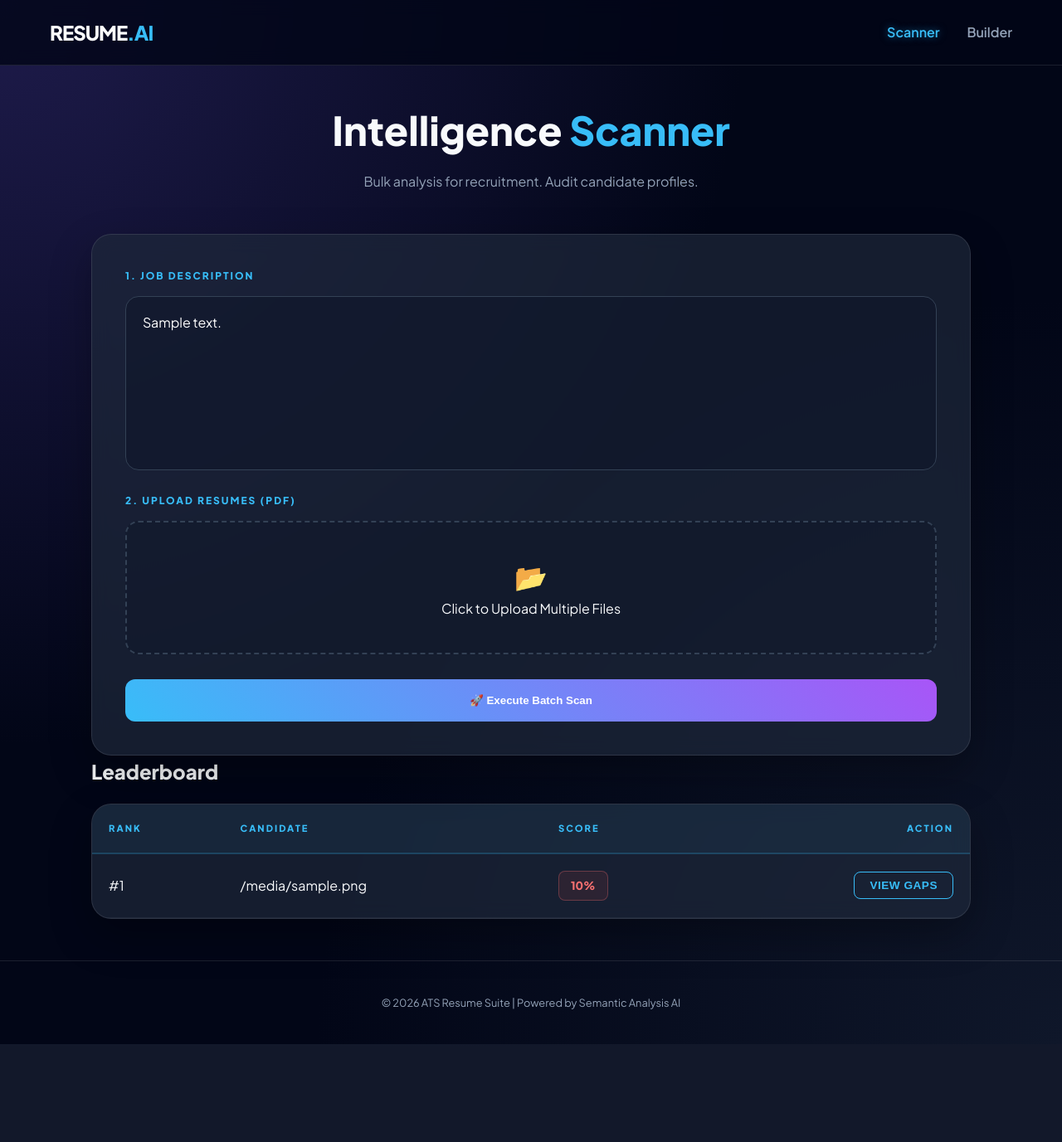
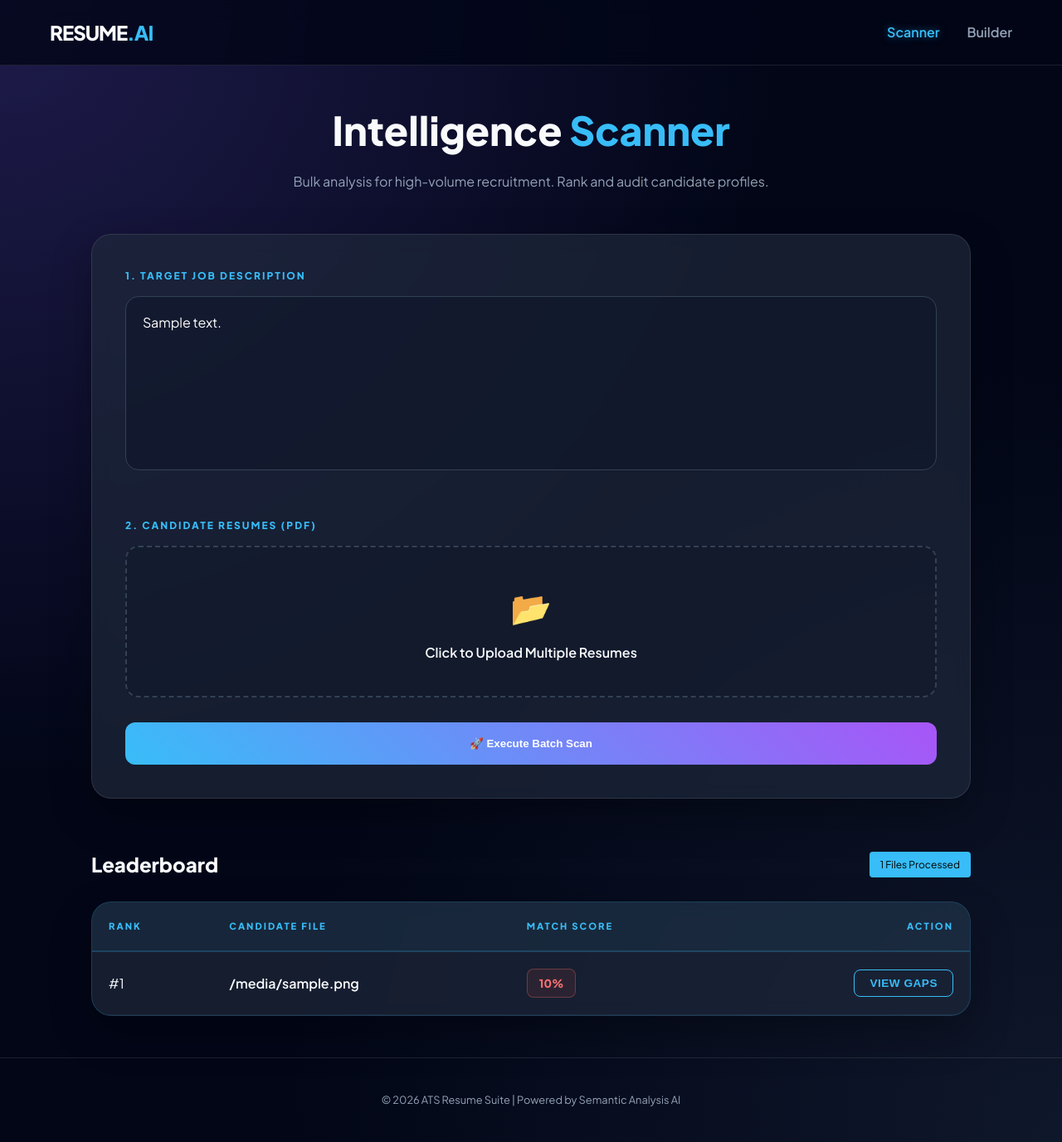
Before and after one commit to abhiramvenneers/ats_resume, a Django app: template ats_resume/checker/templates/checker.html in a window 1280 px wide. Shown: the whole page at 83% size. Before the commit the page ends 1259 px from the top, so only its background shows below. Run offline with Django 3.2, Linux system fonts and the light colour scheme; the template is opened without the code that fills it: most values are stand-ins (such as "Sample title", 1, 10 or a date in 2020).

Commit message:
Fix: Resolved data-binding bug in leaderboard modals

```diff
--- a/ats_resume/checker/templates/checker.html
+++ b/ats_resume/checker/templates/checker.html
@@ -1,55 +1,75 @@
 {% extends 'base.html' %}
 {% block content %}
+
 <header class="hero-header">
     <h1>Intelligence <span style="color: var(--neon-blue);">Scanner</span></h1>
-    <p style="color: var(--text-dim)">Bulk analysis for recruitment. Audit candidate profiles.</p>
+    <p style="color: var(--text-dim)">Bulk analysis for high-volume recruitment. Rank and audit candidate profiles.</p>
 </header>
 
 <main class="glass-panel">
     <form method="POST" enctype="multipart/form-data">
         {% csrf_token %}
-        <label class="step-label">1. JOB DESCRIPTION</label>
-        <textarea name="job_description" rows="8" required>{{ job_description }}</textarea>
 
-        <label class="step-label">2. UPLOAD RESUMES (PDF)</label>
-        <div class="upload-zone" onclick="document.getElementById('file-input').click()">
-            <input type="file" name="resume_file" id="file-input" accept=".pdf" multiple required hidden>
-            <span style="font-size: 2rem;">📂</span>
-            <p id="file-count">Click to Upload Multiple Files</p>
+        <div class="input-section">
+            <label class="step-label">1. TARGET JOB DESCRIPTION</label>
+            <textarea name="job_description" rows="8" placeholder="Paste requirements here..." required>{% if job_description %}{{ job_description }}{% endif %}</textarea>
         </div>
 
-        <button type="submit" class="btn-glow" style="margin-top: 30px;">🚀 Execute Batch Scan</button>
+        <div class="input-section" style="margin-top: 30px;">
+            <label class="step-label">2. CANDIDATE RESUMES (PDF)</label>
+            <div class="upload-zone" id="drop-zone" onclick="document.getElementById('file-input').click()">
+                <input type="file" name="resume_file" id="file-input" accept=".pdf" multiple required hidden>
+                <div class="upload-content">
+                    <span style="font-size: 2.5rem;">📂</span>
+                    <p id="file-count" style="margin-top: 10px; font-weight: 600;">Click to Upload Multiple Resumes</p>
+                </div>
+            </div>
+        </div>
+
+        <button type="submit" class="btn-glow" style="margin-top: 30px; width: 100%;">
+            🚀 Execute Batch Scan
+        </button>
     </form>
 </main>
 
 {% if bulk_results %}
-<section class="results-container">
-    <h2>Leaderboard</h2>
-    <div class="glass-panel" style="padding: 0; overflow: hidden; margin-top: 20px;">
+<section class="results-container" style="margin-top: 60px; animation: fadeIn 0.8s ease-out;">
+    <div style="display: flex; justify-content: space-between; align-items: center; margin-bottom: 25px;">
+        <h2 style="margin: 0;">Leaderboard</h2>
+        <span class="info-tag" style="background: var(--neon-blue); color: #000;">{{ bulk_results|length }} Files Processed</span>
+    </div>
+
+    <div class="glass-panel" style="padding: 0; overflow: hidden; border: 1px solid rgba(56, 189, 248, 0.2);">
         <table class="results-table">
             <thead>
                 <tr>
                     <th>Rank</th>
-                    <th>Candidate</th>
-                    <th>Score</th>
+                    <th>Candidate File</th>
+                    <th>Match Score</th>
                     <th style="text-align: right;">Action</th>
                 </tr>
             </thead>
             <tbody>
                 {% for res in bulk_results %}
                 <tr>
-                    <td>#{{ forloop.counter }}</td>
-                    <td>{{ res.filename }}</td>
-                    <td><span class="score-pill {% if res.score > 70 %}high-score{% else %}low-score{% endif %}">{{ res.score }}%</span></td>
+                    <td><span class="rank-number">#{{ forloop.counter }}</span></td>
+                    <td style="font-weight: 600;">{{ res.filename }}</td>
+                    <td>
+                        <div class="score-pill {% if res.score > 75 %}high-score{% elif res.score > 45 %}mid-score{% else %}low-score{% endif %}">
+                            {{ res.score }}%
+                        </div>
+                    </td>
                     <td style="text-align: right;">
-                        <button class="btn-view" onclick="openModal('{{ forloop.index }}')">View Gaps</button>
+                        <button class="btn-view" onclick="openModal('{{ forloop.counter }}')">View Gaps</button>
                     </td>
                 </tr>
-                <div id="data-{{ forloop.index }}" style="display:none;"
+
+                <div id="data-{{ forloop.counter }}" style="display:none;"
                      data-filename="{{ res.filename }}"
                      data-score="{{ res.score }}"
                      data-missing="{{ res.missing|join:', ' }}"
-                     data-strategies="{{ res.strategies|join:'|' }}"></div>
+                     data-strategies="{{ res.strategies|join:'|' }}">
+                </div>
                 {% endfor %}
             </tbody>
         </table>
@@ -59,42 +79,104 @@
 <div id="details-modal" class="modal-overlay">
     <div class="modal-content glass-panel">
         <span class="close-btn" onclick="closeModal()">&times;</span>
-        <h2 id="modal-title" style="color: var(--neon-blue);"></h2>
-        <div class="insight-card" style="margin-top: 20px;">
-            <h4 style="color: var(--neon-purple);">MISSING VALUE DESCRIPTION</h4>
-            <p id="modal-gap-desc" style="font-size: 0.9rem; color: var(--text-dim); margin: 10px 0;"></p>
-            <div id="modal-missing" style="display: flex; flex-wrap: wrap; gap: 8px;"></div>
+
+        <div class="modal-header">
+            <h2 id="modal-title" style="color: var(--neon-blue); margin-bottom: 5px;">Candidate Analysis</h2>
+            <div id="modal-score-badge" class="score-pill"></div>
         </div>
-        <ul id="modal-strategies" style="margin-top: 20px; padding-left: 20px;"></ul>
+
+        <hr style="opacity: 0.1; margin: 20px 0;">
+
+        <div class="modal-body">
+            <div class="insight-group">
+                <h4 style="color: var(--neon-purple); text-transform: uppercase; font-size: 0.75rem; letter-spacing: 1px;">Missing Keywords</h4>
+                <p id="modal-gap-desc" style="color: var(--text-dim); font-size: 0.9rem; margin-top: 8px; line-height: 1.5;"></p>
+                <div id="modal-missing" class="keyword-tags" style="margin-top: 15px; display: flex; flex-wrap: wrap; gap: 8px;"></div>
+            </div>
+
+            <div class="insight-group" style="margin-top: 30px;">
+                <h4 style="color: var(--neon-blue); text-transform: uppercase; font-size: 0.75rem; letter-spacing: 1px;">Optimization Strategies</h4>
+                <ul id="modal-strategies" style="color: var(--text-dim); font-size: 0.9rem; margin-top: 10px; padding-left: 20px;"></ul>
+            </div>
+        </div>
     </div>
 </div>
 {% endif %}
 
+
+
 <script>
     function openModal(id) {
-        const data = document.getElementById(`data-${id}`).dataset;
+        // 1. Target the specific data div
+        const dataElement = document.getElementById(`data-${id}`);
+        if (!dataElement) return;
+        const data = dataElement.dataset;
+
+        const modal = document.getElementById('details-modal');
+        const score = parseFloat(data.score);
+
+        // 2. Clear previous content (Hard Reset)
         document.getElementById('modal-title').innerText = data.filename;
+        const keywordBox = document.getElementById('modal-missing');
+        const stratBox = document.getElementById('modal-strategies');
+        keywordBox.innerHTML = '';
+        stratBox.innerHTML = '';
+
+        // 3. Set Score Badge
+        const scoreBadge = document.getElementById('modal-score-badge');
+        scoreBadge.innerText = `ATS Score: ${score}%`;
+        scoreBadge.className = `score-pill ${score > 75 ? 'high-score' : score > 45 ? 'mid-score' : 'low-score'}`;
+
+        // 4. Populate Keywords
         const missingArray = data.missing.split(', ').filter(x => x.length > 0);
+        const gapDesc = document.getElementById('modal-gap-desc');
 
-        document.getElementById('modal-gap-desc').innerText = `The AI identified ${missingArray.length} critical keywords in the JD that are missing from this resume. This directly reduces the ATS visibility.`;
+        if (missingArray.length === 0) {
+            gapDesc.innerText = "Excellent alignment! No major keyword gaps detected.";
+        } else {
+            gapDesc.innerText = `The system failed to find ${missingArray.length} key terms. Adding these will significantly improve ATS ranking.`;
+            missingArray.forEach(word => {
+                const tag = document.createElement('span');
+                tag.className = 'info-tag';
+                tag.style.background = 'rgba(168, 85, 247, 0.1)';
+                tag.style.color = 'var(--neon-purple)';
+                tag.innerText = word;
+                keywordBox.appendChild(tag);
+            });
+        }
 
-        const keywordBox = document.getElementById('modal-missing');
-        keywordBox.innerHTML = '';
-        missingArray.forEach(word => {
-            keywordBox.innerHTML += `<span class="info-tag">${word}</span>`;
+        // 5. Populate Strategies
+        data.strategies.split('|').forEach(s => {
+            if(s.trim()) {
+                const li = document.createElement('li');
+                li.style.marginBottom = "10px";
+                li.innerText = s;
+                stratBox.appendChild(li);
+            }
         });
 
-        const stratBox = document.getElementById('modal-strategies');
-        stratBox.innerHTML = '';
-        data.strategies.split('|').forEach(s => {
-            if(s.trim()) stratBox.innerHTML += `<li>${s}</li>`;
-        });
+        // 6. Display Modal
+        modal.style.display = 'flex';
+        document.body.style.overflow = 'hidden';
+    }
 
-        document.getElementById('details-modal').style.display = 'flex';
+    function closeModal() {
+        document.getElementById('details-modal').style.display = 'none';
+        document.body.style.overflow = 'auto';
     }
-    function closeModal() { document.getElementById('details-modal').style.display = 'none'; }
+
+    // Close modal on outside click
+    window.onclick = function(event) {
+        const modal = document.getElementById('details-modal');
+        if (event.target == modal) {
+            closeModal();
+        }
+    }
+
     document.getElementById('file-input').addEventListener('change', (e) => {
-        document.getElementById('file-count').innerText = `${e.target.files.length} Files Selected`;
+        const count = e.target.files.length;
+        document.getElementById('file-count').innerText = `${count} File(s) Selected`;
     });
 </script>
+
 {% endblock %}
--- a/ats_resume/checker/views.py
+++ b/ats_resume/checker/views.py
@@ -26,7 +26,7 @@ def checker_view(request):
                     'filename': f.name,
                     'score': score,
                     'missing': missing,
-                    'strategies': get_improvement_strategies(score)
+                    'strategies': get_improvement_strategies(score, missing)
                 })
 
             # Sort results by highest score first
```
Also changed, not shown: ats_resume/checker/utils.py (+9 -7 lines).
